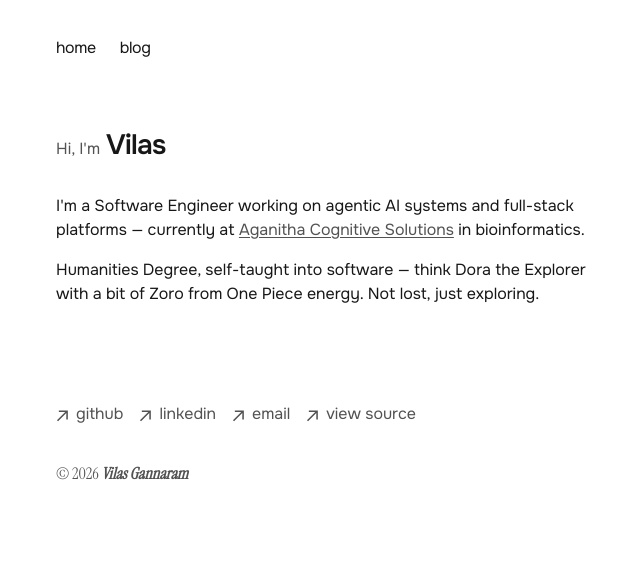
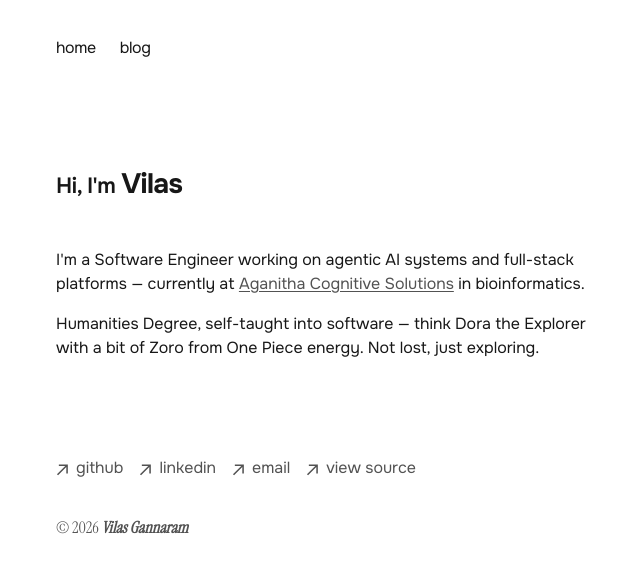
Before and after one commit to vilas-gannaram/vilas-gannaram.github.io, a Next.js app: page / in a window 1280 px wide. Shown: the top 572 px of the page, without its empty margins (312-952 px from the left). Built offline with nearby package versions, Linux system fonts and the light colour scheme.

Commit message:
Refactor heading elements and update styles for improved consistency

```diff
--- a/app/blog/page.tsx
+++ b/app/blog/page.tsx
@@ -12,7 +12,7 @@ export default async function BlogPage() {
 
 	return (
 		<section>
-			<h1 className='mb-8 text-2xl font-semibold tracking-tighter'>Blog</h1>
+			<h1>Blog</h1>
 			{posts.map((post) => (
 				<Link
 					key={post.slug}
--- a/app/globals.css
+++ b/app/globals.css
@@ -20,21 +20,38 @@
 	}
 }
 
-
 @layer base {
 	body {
 		@apply font-normal text-foreground bg-background font-sans;
 	}
 
 	h1 {
-		@apply text-[28px] leading-[34px] font-semibold tracking-tight;
+		@apply text-[28px] leading-8 font-bold tracking-tight;
+		margin: 2.5rem 0 1rem;
 	}
 
 	h2 {
-		@apply text-[22px] leading-[28px] font-semibold tracking-tight;
+		@apply text-[22px] leading-7 font-semibold tracking-tight;
+		margin: 2rem 0 0.875rem;
 	}
 
 	h3 {
-		@apply text-[18px] leading-[24px] font-semibold tracking-tight;
+		@apply text-[18px] leading-6 font-semibold tracking-tight;
+		margin: 1.75rem 0 0.75rem;
+	}
+
+	h4,
+	h5,
+	h6 {
+		font-size: var(--text-base);
+		margin: 1.25rem 0 0.5rem;
+	}
+	h1:first-child,
+	h2:first-child,
+	h3:first-child,
+	h4:first-child,
+	h5:first-child,
+	h6:first-child {
+		margin-top: 0;
 	}
 }
--- a/app/page.tsx
+++ b/app/page.tsx
@@ -2,7 +2,7 @@ export default function Home() {
 	return (
 		<section>
 			<div className='flex mb-8 items-baseline gap-x-1.5'>
-				<p className='text-neutral-600 dark:text-neutral-400'>Hi, I&apos;m</p>
+				<h2>Hi, I&apos;m</h2>
 				<h1>Vilas</h1>
 			</div>
 
```
